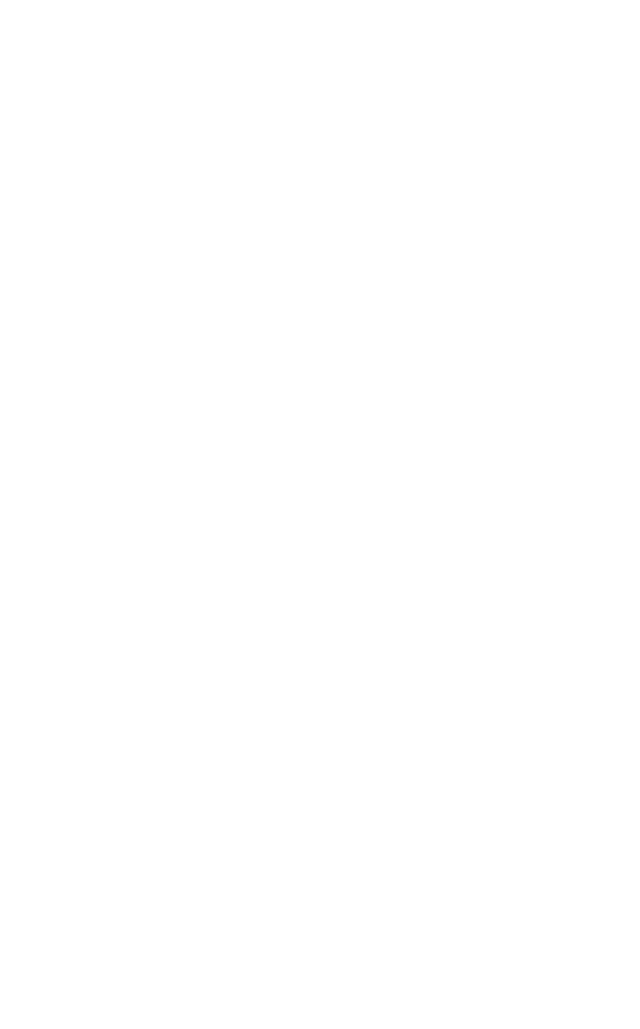
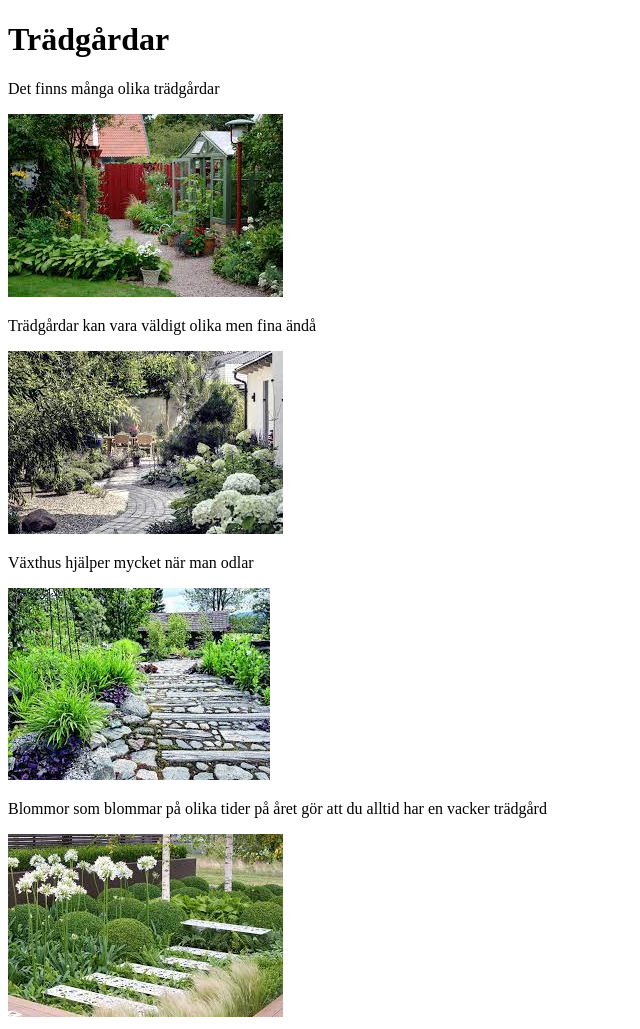
Before and after one commit to johnpettersson/uppgift1-tradgardar, a plain HTML site: page index.html in a window 1280 px wide. Shown: the whole page, without its empty margins (0-640 px from the left). Before the commit the page ends 800 px from the top, so only its background shows below. Drawn offline with Linux system fonts and the light colour scheme.

Commit message:
added html structure

```diff
--- a/index.html
+++ b/index.html
@@ -4,9 +4,20 @@
     <meta charset="UTF-8">
     <meta http-equiv="X-UA-Compatible" content="IE=edge">
     <meta name="viewport" content="width=device-width, initial-scale=1.0">
-    <title>Document</title>
+    <title>Trädgårdar</title>
+
+
 </head>
 <body>
+    <h1>Trädgårdar</h1>
 
+    <p>Det finns många olika trädgårdar</p>
+    <img src="tradgard1.jfif">
+    <p>Trädgårdar kan vara väldigt olika men fina ändå</p>
+    <img src="tradgard2.jfif">
+    <p>Växthus hjälper mycket när man odlar</p>
+    <img src="tradgard3.jfif">
+    <p>Blommor som blommar på olika tider på året gör att du alltid har en vacker trädgård</p>
+    <img src="tradgard4.jfif">
 </body>
 </html>
```
